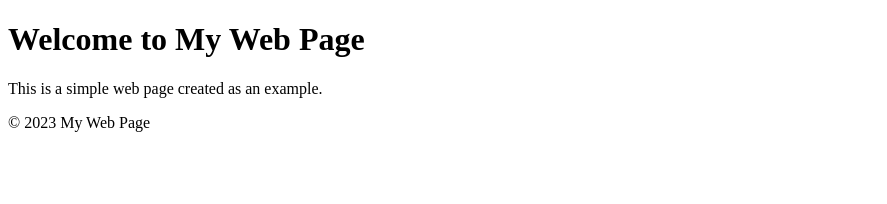
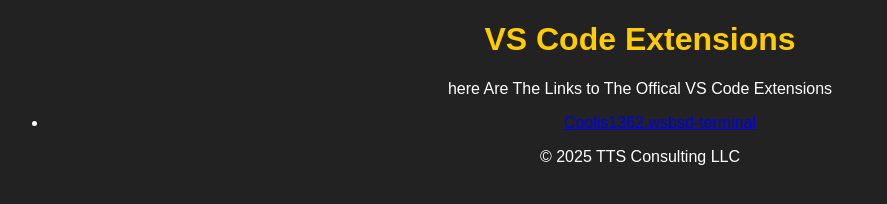
Before and after one commit to TTSConsulting/vscode.wsbsd.org, a plain HTML site: page index.html in a window 1280 px wide. Shown: the whole page, without its empty margins (0-887 px from the left). Drawn offline with Linux system fonts and the light colour scheme.

Commit message:
add styles.css and update index.html with new content and structure

```diff
--- a/index.html
+++ b/index.html
@@ -3,18 +3,21 @@
     <head>
         <meta charset="UTF-8">
         <meta name="viewport" content="width=device-width, initial-scale=1.0">
+        <title>My Web Page</title>
         <link rel="stylesheet" href="./styles.css">
-        <title>My Web Page</title>
     </head>
     <body>
         <header>
-            <h1>Welcome to My Web Page</h1>
+            <h1>VS Code Extensions</h1>
         </header>
-        <main>
-            <p>This is a simple web page created as an example.</p>
-        </main>
+        <section>
+            <p>here Are The Links to The Offical VS Code Extensions</p>
+            <ul>
+                <li><a href="https://marketplace.visualstudio.com/items?itemName=Coolis1362.wsbsd-terminal">Coolis1362.wsbsd-terminal</a></li>
+            </ul>
+        </section>
         <footer>
-            <p>&copy; 2023 My Web Page</p>
+            <p>&copy; 2025 TTS Consulting LLC</p>
         </footer>
     </body>
 </html>
--- a/styles.css
+++ b/styles.css
@@ -0,0 +1,21 @@
+body {
+    font-family: Arial, sans-serif;
+    background-color: #222;
+    color: #fff;
+    text-align: center;
+}
+h1, h2 {
+    color: #ffcc00;
+}
+nav ul {
+    list-style-type: none;
+    padding: 0;
+}
+nav ul li {
+    display: inline;
+    margin: 10px;
+}
+nav ul li a {
+    color: #ffcc00;
+    text-decoration: none;
+}
```
